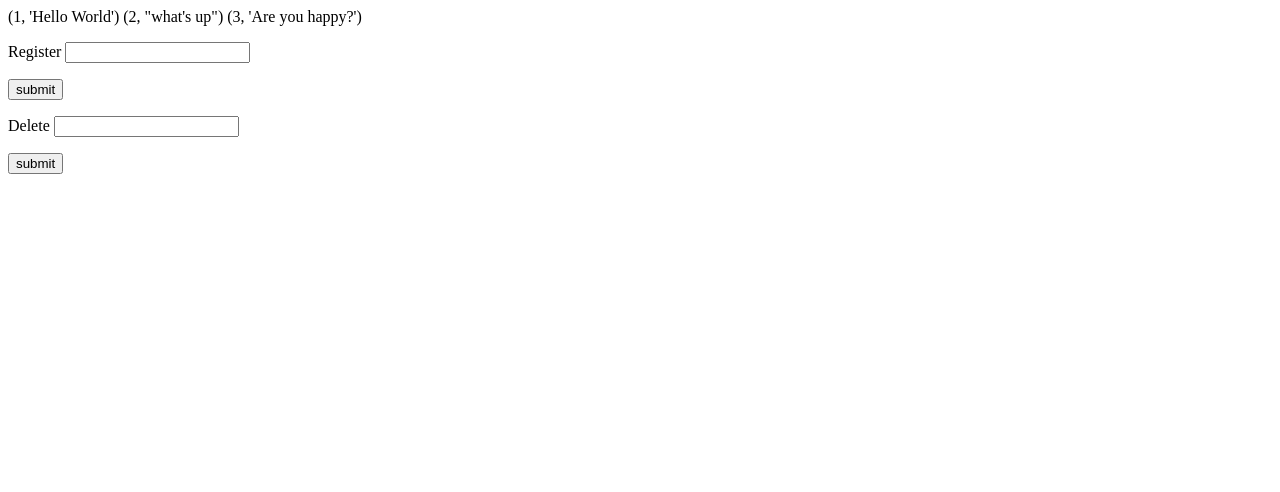
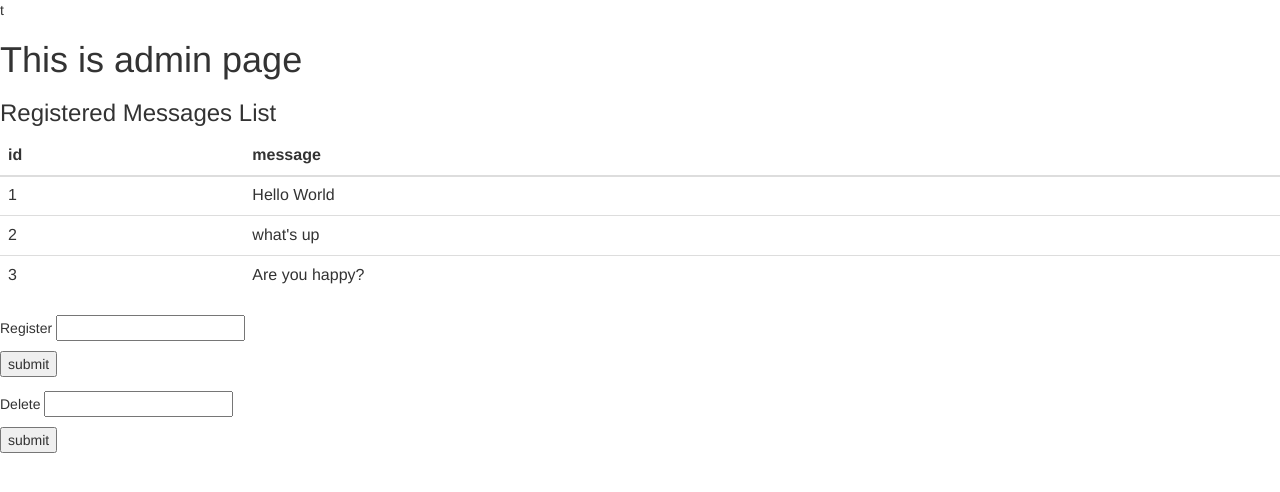
Before and after one commit to speed1313/pal-puppy, a Flask app: page /admin in a window 1280 px wide. Shown: the top 492 px of the page. Run offline with Flask 2, Linux system fonts and the light colour scheme; data comes from the database, SQL or seed files in the repository; some libraries are stand-ins or nearby versions.

Commit message:
fix front

```diff
--- a/app.py
+++ b/app.py
@@ -13,11 +13,11 @@ import os
 import sqlite3
 from flask import g
 import random
-
+from flask_bootstrap import Bootstrap
 
 
 app = Flask(__name__)
-
+bootstrap = Bootstrap(app)
 # line_bot_api = LineBotApi(os.environ['YOUR_CHANNEL_ACCESS_TOKEN'])
 # handler = WebhookHandler(os.environ['YOUR_CHANNEL_SECRET'])
 
--- a/templates/form.html
+++ b/templates/form.html
@@ -1,12 +1,33 @@
-<html>
-    <head>
-    <link rel="stylesheet" href="/static/style.css">
-    </head>
-    <body>
+t
+{% extends "bootstrap/base.html" %}
+
+
+{% block content  %}
+  <h1>This is admin page</h1>
+  <div>
+    <h3>Registered Messages List</h3>
+    <table class="table table-hover">
+    <thead>
+      <tr>
+        <th>id</th>
+        <th>message</th>
+      </tr>
+    </thead>
+    <tbody>
+      <tr>
         {% for message in messages %}
-        {{message}}
-        {% endfor %}
-        <form action = "/register" method = "POST">
+
+            <tr>
+                <td>{{message[0]}}</td>
+                <td>{{message[1]}}</td>
+            </tr>
+            {% endfor %}
+
+    </tbody>
+  </table>
+
+    </div>
+          <form action = "/register" method = "POST">
             <p>Register <input type = "text" name = "register" /></p>
             <p><input type = "submit" value = "submit" /></p>
         </form>
@@ -14,5 +35,4 @@
             <p>Delete <input type="text" name="delete" /></p>
             <p><input type="submit" value="submit" /></p>
         </form>
-    </body>
-</html>
+{% endblock %}
```
